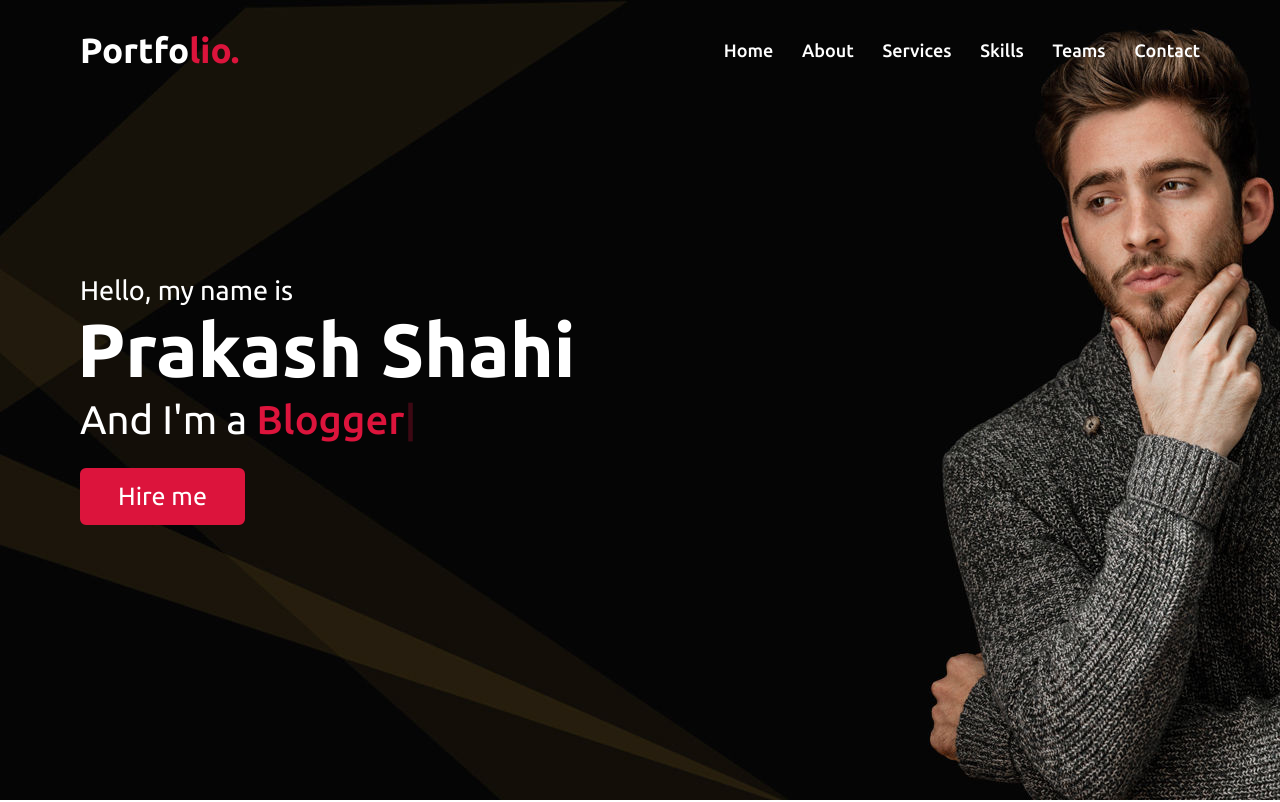
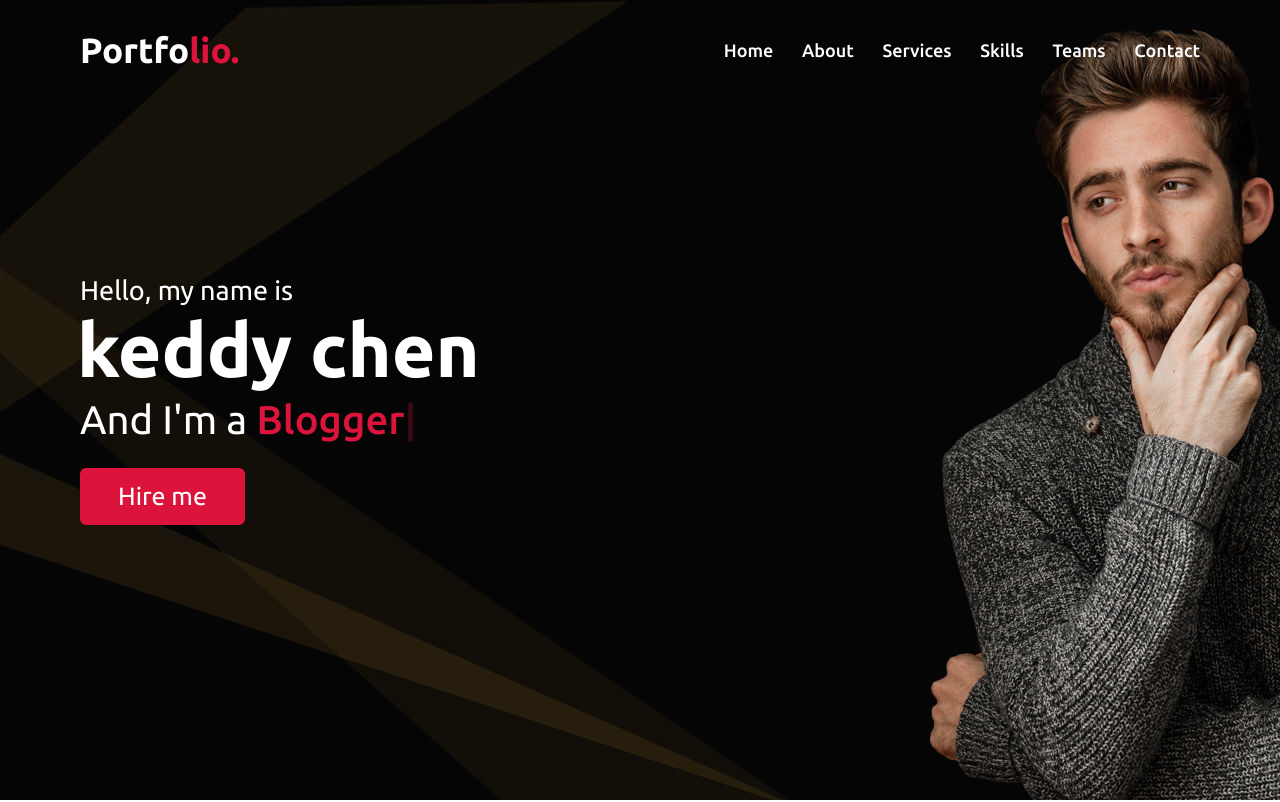
Before and after one commit to imprezakd/imprezakd.github.io, a plain HTML site: page index.html in a window 1280 px wide. Shown: the top 802 px of the page. Drawn offline with nearby package versions, Linux system fonts and the light colour scheme.

Commit message:
Update index.html

```diff
--- a/index.html
+++ b/index.html
@@ -41,7 +41,7 @@
         <div class="max-width">
             <div class="home-content">
                 <div class="text-1">Hello, my name is</div>
-                <div class="text-2">Prakash Shahi</div>
+                <div class="text-2">keddy chen</div>
                 <div class="text-3">And I'm a <span class="typing"></span></div>
                 <a href="#">Hire me</a>
             </div>
```
